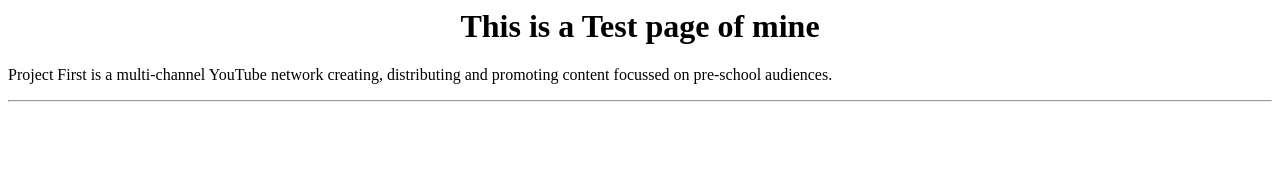
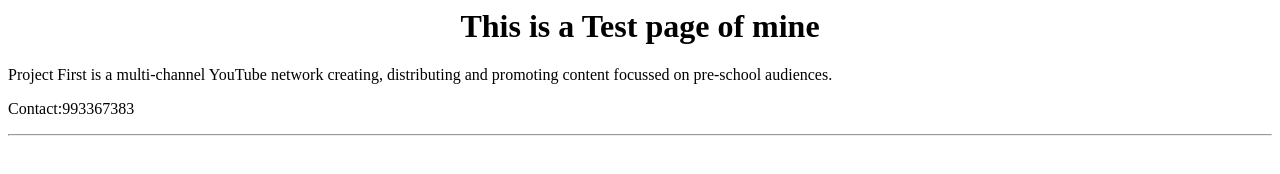
Before and after one commit to Saravanapriyan1/Project1, a plain HTML site: page index.html in a window 1280 px wide. Drawn offline with Linux system fonts and the light colour scheme.

Commit message:
added number

```diff
--- a/index.html
+++ b/index.html
@@ -4,7 +4,9 @@
 
 <p>
     Project First is a multi-channel YouTube network creating, distributing and promoting content focussed on pre-school audiences.
-</p>
 
 
+</p>
+<p>Contact:993367383</p>
+
 <hr>
```
